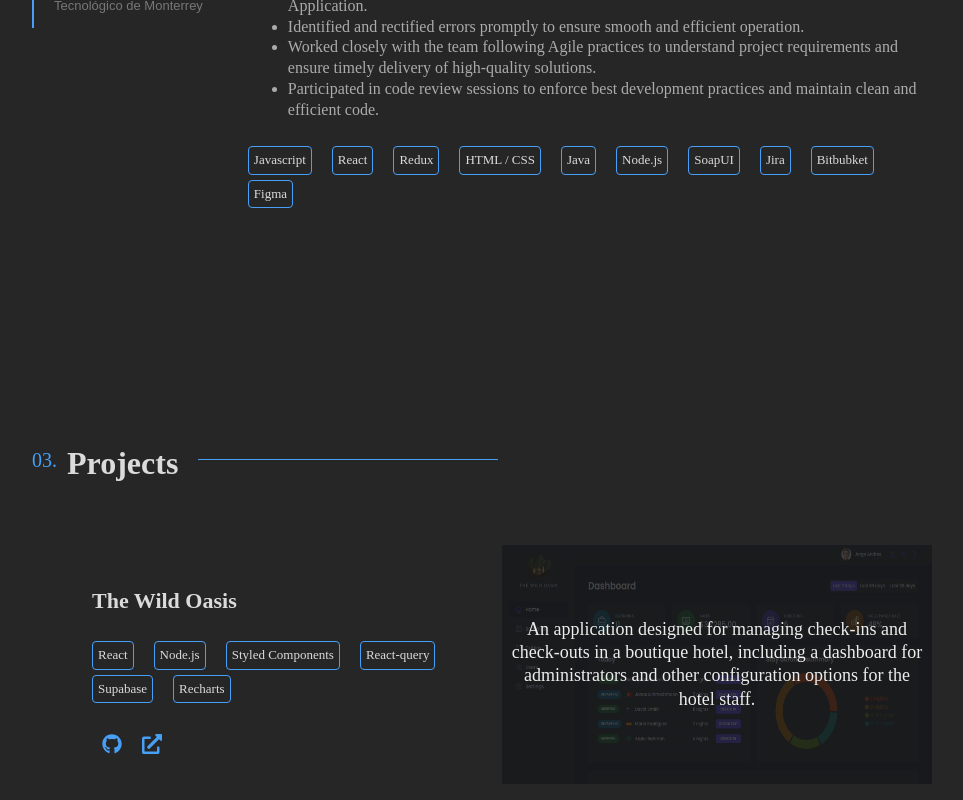
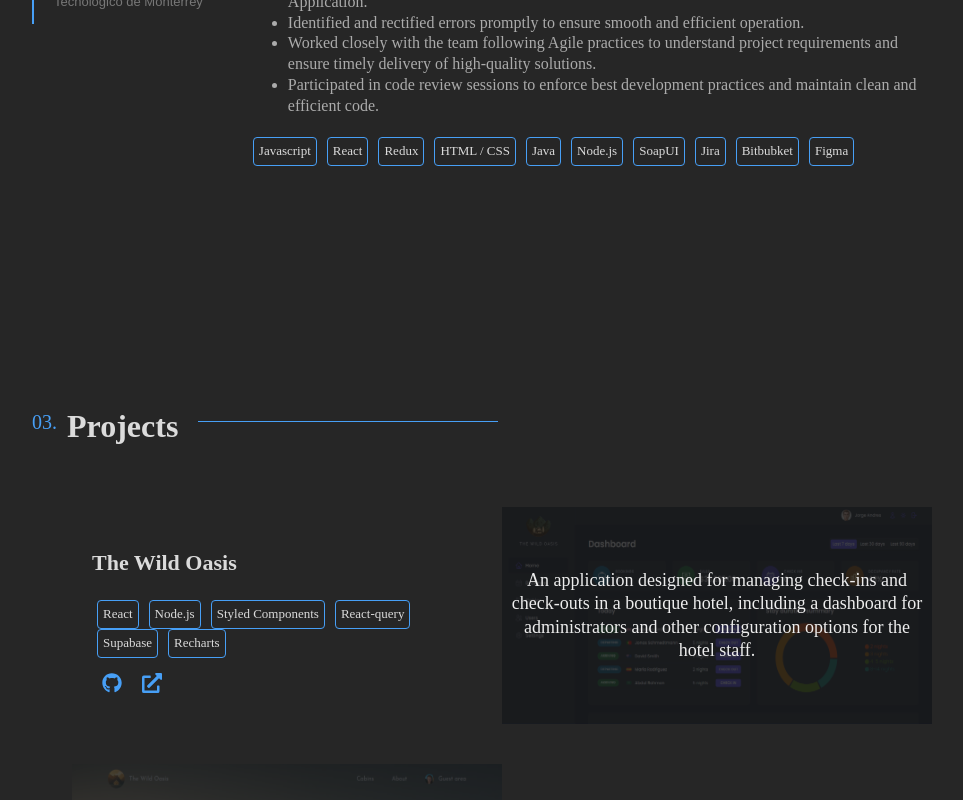
Before and after one commit to joralvmel/react-portfolio, a Next.js app: page / in a window 1280 px wide. Shown: the part 1840-2640 px from the top of the page, without its empty margins (158-1121 px from the left). Built offline with nearby package versions, Linux system fonts and the light colour scheme.

Commit message:
Fix projects responsive

```diff
--- a/app/_components/Project.js
+++ b/app/_components/Project.js
@@ -1,7 +1,8 @@
 import styled from "styled-components";
 import TechList from "./TechList";
 import ProjectLinks from "./ProjectLinks";
-import { useState, useEffect } from "react";
+import { useEffect, useState } from "react";
+import Image from "next/image";
 
 const StyledProject = styled.li`
   display: flex;
@@ -37,58 +38,70 @@ const StyledProject = styled.li`
 
     &:hover {
       transition: var(--transition-image);
-      background-color: var(--color-image-overlay);
-      color: var(--color-text-light);
+      background-color: transparent;
+      color: transparent;
     }
   }
+`;
 
-  @media (max-width: 768px) {
+const StyledMobileProject = styled.li`
+  display: flex;
+  list-style: none;
+  padding: 20px 0;
+  flex-direction: column;
+
+  .project-header {
+    display: flex;
+    justify-content: space-between;
+    align-items: center;
+  }
+
+  .project-title {
+    margin: 0;
+  }
+
+  .project-details {
+    padding: 20px;
+  }
+
   .project-description {
     position: absolute;
+    width: 100%;
+    height: 100%;
     top: 50%;
     left: 50%;
     transform: translate(-50%, -50%);
-      padding: 0;
+    padding: 15px 3px;
     background-color: var(--color-image-overlay);
     color: var(--color-text-light);
     font-size: var(--fs-lg);
     z-index: 1;
     display: flex;
+    flex-direction: column;
     align-items: center;
+    justify-content: space-between;
     text-align: center;
-
-      &:hover {
-        transition: var(--transition-image);
-        background-color: transparent;
-        color: transparent;
-      }
-    }
   }
 `;
 
 const StyledPic = styled.div`
-  width: 50%;
+  width: ${({ $isMobile }) => ($isMobile ? "100%" : "50%")};
+  height: ${({ $isMobile }) => ($isMobile ? "220px" : "auto")};
   position: relative;
   overflow: hidden;
-
-  @media (max-width: 768px) {
-    width: 100%;
-    padding: 0;
-  }
 `;
 
 function Project({ project, index }) {
+  const [isMobile, setIsMobile] = useState(false);
   const { title, description, technologies, image, github, external } = project;
 
   const isEven = index % 2 === 0;
-
-  const [isMobile, setIsMobile] = useState(window.innerWidth <= 768);
 
   useEffect(() => {
     const handleResize = () => {
       setIsMobile(window.innerWidth <= 768);
     };
-
+    handleResize();
     window.addEventListener("resize", handleResize);
 
     return () => {
@@ -96,20 +109,28 @@ function Project({ project, index }) {
     };
   }, []);
 
-  return (
-    <div>
-      {isMobile ? (
-        <StyledProject $isEven={isEven}>
-          <StyledPic>
-            {image}
-            <div className="project-details">
+  return isMobile ? (
+    <StyledMobileProject>
+      <div className="project-header">
         <h3 className="project-title">{title}</h3>
-              <div className="project-description">{description}</div>
-              <TechList technologies={technologies} />
         <ProjectLinks github={github} external={external} />
       </div>
+
+      <StyledPic $isMobile={isMobile}>
+        <Image
+          src={image.src}
+          alt={image.alt}
+          sizes={image.sizes}
+          quality={image.quality}
+          priority
+          fill
+        />
+        <div className="project-description">
+          <span>{description}</span>
+          <TechList technologies={technologies} />
+        </div>
       </StyledPic>
-        </StyledProject>
+    </StyledMobileProject>
   ) : (
     <StyledProject $isEven={isEven}>
       <div className="project-details">
@@ -117,13 +138,18 @@ function Project({ project, index }) {
         <TechList technologies={technologies} />
         <ProjectLinks github={github} external={external} />
       </div>
-          <StyledPic>
-            {image}
+      <StyledPic $isMobile={isMobile}>
+        <Image
+          src={image.src}
+          alt={image.alt}
+          sizes={image.sizes}
+          quality={image.quality}
+          priority
+          fill
+        />
         <div className="project-description">{description}</div>
       </StyledPic>
     </StyledProject>
-      )}
-    </div>
   );
 }
 
--- a/app/_components/TechList.js
+++ b/app/_components/TechList.js
@@ -6,12 +6,11 @@ const StyledTechList = styled.ul`
   display: flex;
   flex-wrap: wrap;
   position: relative;
-  margin: 25px 0 10px;
   padding: 0;
   list-style: none;
 
   li {
-    margin: 0 20px 5px 0;
+    margin: 0 5px;
     color: var(--color-text);
     font-size: var(--fs-xs);
     white-space: nowrap;
--- a/app/_components/sections/Projects.js
+++ b/app/_components/sections/Projects.js
@@ -6,6 +6,10 @@ import { useLanguage } from "@/app/_context/LanguageContext";
 
 const StyledProjectsSection = styled.section`
   max-width: 900px;
+
+  @media (max-width: 768px) {
+    max-width: 400px;
+  }
 
   .project {
     @media (max-width: 768px) {
--- a/app/configEn.js
+++ b/app/configEn.js
@@ -5,7 +5,6 @@ import watchlist from "@/public/watchlist-api.png";
 import connectFour from "@/public/react-connect-four.png";
 import theWildOasis from "@/public/the-wild-oasis.png";
 import theWildOasisWebsite from "@/public/the-wild-oasis-website.png";
-import Image from "next/image";
 
 import {
   FaReact,
@@ -62,15 +61,12 @@ export const configEn = {
       "Node.js",
       "Java",
     ],
-    profilePic: (
-      <Image
-        src={profilePic}
-        fill
-        sizes="(max-width: 768px) 100vw, (max-width: 1200px) 50vw, 33vw"
-        quality={90}
-        alt={`Profile picture of me`}
-      />
-    ),
+    profilePic: {
+      src: profilePic,
+      sizes: "(max-width: 768px) 100vw, (max-width: 1200px) 50vw, 33vw",
+      quality: 80,
+      alt: `Profile picture of me`,
+    },
   },
 
   experience: {
@@ -174,6 +170,12 @@ export const configEn = {
     content: [
       {
         title: "The Wild Oasis",
+        image: {
+          src: theWildOasis,
+          sizes: "(max-width: 768px) 100vw, (max-width: 1200px) 50vw, 33vw",
+          quality: 80,
+          alt: `The Wild Oasis Dashboard`,
+        },
         description:
           "An application designed for managing check-ins and check-outs in a boutique hotel, including a dashboard for administrators and other configuration options for the hotel staff.",
         technologies: [
@@ -186,18 +188,15 @@ export const configEn = {
         ],
         github: "https://github.com/joralvmel/react-the-wild-oasis",
         external: "https://react-the-wild-oasis-nine.vercel.app/",
-        image: (
-          <Image
-            src={theWildOasis}
-            fill
-            sizes="(max-width: 768px) 100vw, (max-width: 1200px) 50vw, 33vw"
-            quality={80}
-            alt={`The Wild Oasis Dashboard`}
-          />
-        ),
       },
       {
         title: "The Wild Oasis Website",
+        image: {
+          src: theWildOasisWebsite,
+          sizes: "(max-width: 768px) 100vw, (max-width: 1200px) 50vw, 33vw",
+          quality: 80,
+          alt: `The Wild Oasis main screen`,
+        },
         description:
           "A website designed for a boutique hotel, including a booking system, login functionality with reservation and user management.",
         technologies: [
@@ -210,49 +209,34 @@ export const configEn = {
         ],
         github: "https://github.com/joralvmel/the-wild-oasis-website",
         external: "https://the-wild-oasis-website-eta-eight.vercel.app/",
-        image: (
-          <Image
-            src={theWildOasisWebsite}
-            fill
-            sizes="(max-width: 768px) 100vw, (max-width: 1200px) 50vw, 33vw"
-            quality={80}
-            alt={`The Wild Oasis main screen`}
-          />
-        ),
       },
       {
         title: "React Connect Four",
+        image: {
+          src: connectFour,
+          sizes: "(max-width: 768px) 100vw, (max-width: 1200px) 50vw, 33vw",
+          quality: 80,
+          alt: `Connect Four Game`,
+        },
         description:
           "A simple Connect Four game built with React, where two players can play against each other.",
         technologies: ["React", "CSS", "Node.js"],
         github: "https://github.com/joralvmel/react-connect-four",
         external: "https://react-conncect-four-joralvmel.netlify.app/",
-        image: (
-          <Image
-            src={connectFour}
-            fill
-            sizes="(max-width: 768px) 100vw, (max-width: 1200px) 50vw, 33vw"
-            quality={80}
-            alt={`Connect Four Game`}
-          />
-        ),
       },
       {
         title: "Watchlist API",
+        image: {
+          src: watchlist,
+          sizes: "(max-width: 768px) 100vw, (max-width: 1200px) 50vw, 33vw",
+          quality: 80,
+          alt: `Watchlist API Dashboard`,
+        },
         description:
           "An application for keeping track of your favorite Movies and TV Shows with the functionality of creating Watchlists, and providing Movie or TV Show information.",
         technologies: ["EJS", "CSS", "Node.js", "jQuery", "API"],
         github: "https://github.com/joralvmel/watchlist-api",
         external: "https://joralvmel-watchlist-api.onrender.com/",
-        image: (
-          <Image
-            src={watchlist}
-            fill
-            sizes="(max-width: 768px) 100vw, (max-width: 1200px) 50vw, 33vw"
-            quality={80}
-            alt={`Watchlist API Dashboard`}
-          />
-        ),
       },
     ],
   },
--- a/app/configEs.js
+++ b/app/configEs.js
@@ -5,7 +5,6 @@ import watchlist from "@/public/watchlist-api.png";
 import connectFour from "@/public/react-connect-four.png";
 import theWildOasis from "@/public/the-wild-oasis.png";
 import theWildOasisWebsite from "@/public/the-wild-oasis-website.png";
-import Image from "next/image";
 
 import {
   FaReact,
@@ -62,15 +61,12 @@ export const configEs = {
       "Node.js",
       "Java",
     ],
-    profilePic: (
-      <Image
-        src={profilePic}
-        fill
-        sizes="(max-width: 768px) 100vw, (max-width: 1200px) 50vw, 33vw"
-        quality={90}
-        alt={`Mi foto de perfil`}
-      />
-    ),
+    profilePic: {
+      src: profilePic,
+      sizes: "(max-width: 768px) 100vw, (max-width: 1200px) 50vw, 33vw",
+      quality: 80,
+      alt: `Mi foto de perfil`,
+    },
   },
 
   experience: {
@@ -174,6 +170,12 @@ export const configEs = {
     content: [
       {
         title: "The Wild Oasis",
+        image: {
+          src: theWildOasis,
+          sizes: "(max-width: 768px) 100vw, (max-width: 1200px) 50vw, 33vw",
+          quality: 80,
+          alt: `Dashboard de The Wild Oasis`,
+        },
         description:
           "Una aplicación diseñada para gestionar check-ins y check-outs en un hotel boutique, incluyendo un panel de control para administradores y otras opciones de configuración para el personal del hotel.",
         technologies: [
@@ -186,18 +188,15 @@ export const configEs = {
         ],
         github: "https://github.com/joralvmel/react-the-wild-oasis",
         external: "https://react-the-wild-oasis-nine.vercel.app/",
-        image: (
-          <Image
-            src={theWildOasis}
-            fill
-            sizes="(max-width: 768px) 100vw, (max-width: 1200px) 50vw, 33vw"
-            quality={80}
-            alt={`Dashboard de The Wild Oasis`}
-          />
-        ),
       },
       {
         title: "The Wild Oasis Website",
+        image: {
+          src: theWildOasisWebsite,
+          sizes: "(max-width: 768px) 100vw, (max-width: 1200px) 50vw, 33vw",
+          quality: 80,
+          alt: `Pantalla principal de The Wild Oasis`,
+        },
         description:
           "Un sitio web diseñado para un hotel boutique, que incluye un sistema de reservas, funcionalidad de inicio de sesión con gestión de reservas y usuarios.",
         technologies: [
@@ -210,49 +209,34 @@ export const configEs = {
         ],
         github: "https://github.com/joralvmel/the-wild-oasis-website",
         external: "https://the-wild-oasis-website-eta-eight.vercel.app/",
-        image: (
-          <Image
-            src={theWildOasisWebsite}
-            fill
-            sizes="(max-width: 768px) 100vw, (max-width: 1200px) 50vw, 33vw"
-            quality={80}
-            alt={`Pantalla principal de The Wild Oasis`}
-          />
-        ),
       },
       {
         title: "React Connect Four",
+        image: {
+          src: connectFour,
+          sizes: "(max-width: 768px) 100vw, (max-width: 1200px) 50vw, 33vw",
+          quality: 80,
+          alt: `Juego de Conecta 4`,
+        },
         description:
           "Un sencillo juego de Conecta Cuatro construido con React, donde dos jugadores pueden jugar entre sí.",
         technologies: ["React", "CSS", "Node.js"],
         github: "https://github.com/joralvmel/react-connect-four",
         external: "https://react-conncect-four-joralvmel.netlify.app/",
-        image: (
-          <Image
-            src={connectFour}
-            fill
-            sizes="(max-width: 768px) 100vw, (max-width: 1200px) 50vw, 33vw"
-            quality={80}
-            alt={`Juego de Conecta 4`}
-          />
-        ),
       },
       {
         title: "Watchlist API",
+        image: {
+          src: watchlist,
+          sizes: "(max-width: 768px) 100vw, (max-width: 1200px) 50vw, 33vw",
+          quality: 80,
+          alt: `Dashboard de la Watchlist API`,
+        },
         description:
           "Una aplicación para llevar un registro de tus películas y programas de TV favoritos con la funcionalidad de crear listas de seguimiento y proporcionar información sobre películas o programas de TV.",
         technologies: ["EJS", "CSS", "Node.js", "jQuery", "API"],
         github: "https://github.com/joralvmel/watchlist-api",
         external: "https://joralvmel-watchlist-api.onrender.com/",
-        image: (
-          <Image
-            src={watchlist}
-            fill
-            sizes="(max-width: 768px) 100vw, (max-width: 1200px) 50vw, 33vw"
-            quality={80}
-            alt={`Dashboard de la Watchlist API`}
-          />
-        ),
       },
     ],
   },
```
Also changed, not shown: app/_components/sections/About.js (+11 -1 lines). Lines whose indentation alone changed are shown as unchanged.
